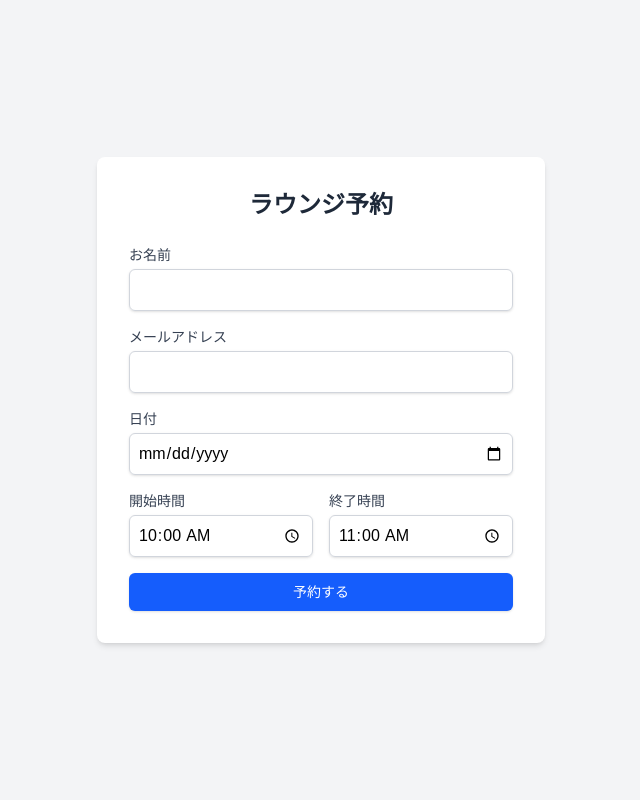
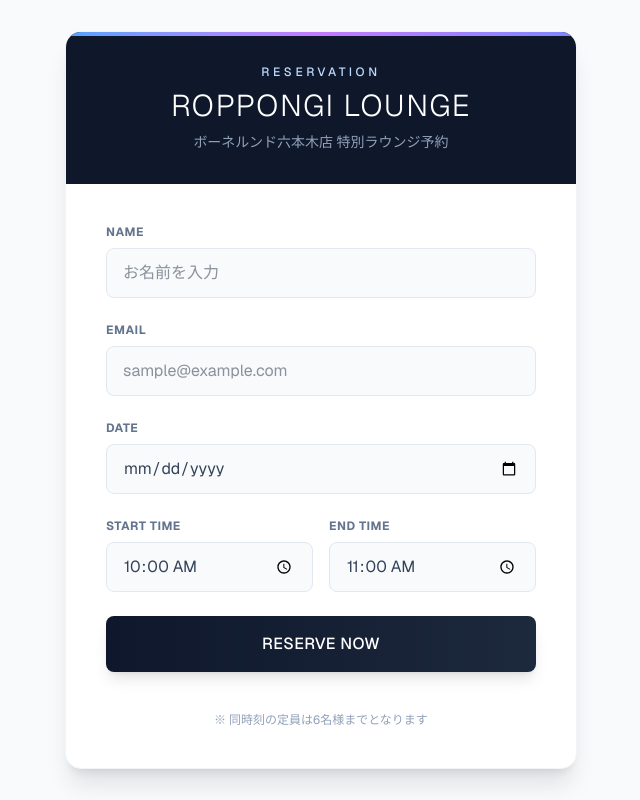
Before and after one commit to ssaa-ooo/roppongi-booking, a Next.js app: page / in a window 1280 px wide. Shown: the whole page, without its empty margins (319-959 px from the left). Built offline with nearby package versions, Linux system fonts and the light colour scheme.

Commit message:
feat: Add interactive sliders and write-back UI

```diff
--- a/app/page.tsx
+++ b/app/page.tsx
@@ -11,12 +11,14 @@
     endTime: "11:00",
   });
   const [status, setStatus] = useState("");
+  const [loading, setLoading] = useState(false);
 
   const handleSubmit = async (e: React.FormEvent) => {
     e.preventDefault();
-    setStatus("予約処理中...");
+    setLoading(true);
+    setStatus("");
 
-    // 日時を結合してISO形式に変換 (例: 2024-01-01T10:00:00)
+    try {
       const startDateTime = new Date(`${formData.date}T${formData.startTime}`);
       const endDateTime = new Date(`${formData.date}T${formData.endTime}`);
 
@@ -31,92 +33,159 @@
         }),
       });
 
+      const data = await res.json();
+
       if (res.ok) {
-      setStatus("予約が完了しました！カレンダーを確認してください。");
-      setFormData({ ...formData, name: "", email: "" }); // フォームをクリア
+        setStatus("success");
+        setFormData({ ...formData, name: "", email: "" });
       } else {
-      const errorData = await res.json();
-      setStatus(`エラー: ${errorData.message}`);
+        setStatus(data.message || "予約エラーが発生しました");
+      }
+    } catch (error) {
+      console.error(error);
+      setStatus("システムエラーが発生しました");
+    } finally {
+      setLoading(false);
     }
   };
 
   return (
-    <div className="min-h-screen bg-gray-100 flex items-center justify-center p-4">
-      <div className="bg-white p-8 rounded-lg shadow-md w-full max-w-md">
-        <h1 className="text-2xl font-bold mb-6 text-center text-gray-800">
-          ラウンジ予約
+    <div className="min-h-screen bg-slate-50 flex items-center justify-center p-6 font-sans text-slate-800">
+      <div className="max-w-lg w-full bg-white rounded-2xl shadow-xl overflow-hidden border border-slate-100">
+
+        {/* ヘッダーエリア */}
+        <div className="bg-slate-900 p-8 text-center relative overflow-hidden">
+          <div className="absolute top-0 left-0 w-full h-1 bg-gradient-to-r from-blue-400 via-purple-400 to-indigo-400"></div>
+          <p className="text-blue-200 text-xs tracking-[0.3em] font-medium mb-2">RESERVATION</p>
+          <h1 className="text-3xl font-light text-white tracking-wider">
+            ROPPONGI LOUNGE
           </h1>
+          <p className="text-slate-400 text-sm mt-2 font-light">
+            ボーネルンド六本木店 特別ラウンジ予約
+          </p>
+        </div>
 
-        <form onSubmit={handleSubmit} className="space-y-4">
+        {/* フォームエリア */}
+        <div className="p-8 md:p-10">
+          {status === "success" ? (
+            <div className="text-center py-10">
+              <div className="w-16 h-16 bg-green-100 text-green-600 rounded-full flex items-center justify-center mx-auto mb-4 text-2xl">
+                ✓
+              </div>
+              <h2 className="text-2xl font-bold text-slate-800 mb-2">Thank you</h2>
+              <p className="text-slate-500">ご予約を受け付けました。<br/>当日のお越しをお待ちしております。</p>
+              <button
+                onClick={() => setStatus("")}
+                className="mt-8 text-sm text-slate-500 underline hover:text-slate-800"
+              >
+                続けて予約する
+              </button>
+            </div>
+          ) : (
+            <form onSubmit={handleSubmit} className="space-y-6">
+
+              {/* 名前 */}
               <div>
-            <label className="block text-sm font-medium text-gray-700">お名前</label>
+                <label className="block text-xs font-bold text-slate-500 uppercase tracking-wider mb-2">
+                  Name
+                </label>
                 <input
                   type="text"
                   required
-              className="mt-1 block w-full rounded-md border border-gray-300 p-2 shadow-sm focus:border-blue-500 focus:ring-blue-500 text-black"
+                  placeholder="お名前を入力"
+                  className="w-full px-4 py-3 bg-slate-50 border border-slate-200 rounded-lg focus:outline-none focus:ring-2 focus:ring-blue-500/50 focus:border-blue-500 transition duration-200"
                   value={formData.name}
                   onChange={(e) => setFormData({ ...formData, name: e.target.value })}
                 />
               </div>
 
+              {/* メールアドレス */}
               <div>
-            <label className="block text-sm font-medium text-gray-700">メールアドレス</label>
+                <label className="block text-xs font-bold text-slate-500 uppercase tracking-wider mb-2">
+                  Email
+                </label>
                 <input
                   type="email"
                   required
-              className="mt-1 block w-full rounded-md border border-gray-300 p-2 shadow-sm focus:border-blue-500 focus:ring-blue-500 text-black"
+                  placeholder="sample@example.com"
+                  className="w-full px-4 py-3 bg-slate-50 border border-slate-200 rounded-lg focus:outline-none focus:ring-2 focus:ring-blue-500/50 focus:border-blue-500 transition duration-200"
                   value={formData.email}
                   onChange={(e) => setFormData({ ...formData, email: e.target.value })}
                 />
               </div>
 
+              {/* 日付 */}
               <div>
-            <label className="block text-sm font-medium text-gray-700">日付</label>
+                <label className="block text-xs font-bold text-slate-500 uppercase tracking-wider mb-2">
+                  Date
+                </label>
                 <input
                   type="date"
                   required
-              className="mt-1 block w-full rounded-md border border-gray-300 p-2 shadow-sm focus:border-blue-500 focus:ring-blue-500 text-black"
+                  className="w-full px-4 py-3 bg-slate-50 border border-slate-200 rounded-lg focus:outline-none focus:ring-2 focus:ring-blue-500/50 focus:border-blue-500 transition duration-200 text-slate-700"
                   value={formData.date}
                   onChange={(e) => setFormData({ ...formData, date: e.target.value })}
                 />
               </div>
 
+              {/* 時間選択 */}
               <div className="grid grid-cols-2 gap-4">
                 <div>
-              <label className="block text-sm font-medium text-gray-700">開始時間</label>
+                  <label className="block text-xs font-bold text-slate-500 uppercase tracking-wider mb-2">
+                    Start Time
+                  </label>
+                  <div className="relative">
                     <input
                       type="time"
                       required
-                className="mt-1 block w-full rounded-md border border-gray-300 p-2 shadow-sm focus:border-blue-500 focus:ring-blue-500 text-black"
+                      className="w-full px-4 py-3 bg-slate-50 border border-slate-200 rounded-lg focus:outline-none focus:ring-2 focus:ring-blue-500/50 focus:border-blue-500 transition duration-200 text-slate-700"
                       value={formData.startTime}
                       onChange={(e) => setFormData({ ...formData, startTime: e.target.value })}
                     />
                   </div>
+                </div>
                 <div>
-              <label className="block text-sm font-medium text-gray-700">終了時間</label>
+                  <label className="block text-xs font-bold text-slate-500 uppercase tracking-wider mb-2">
+                    End Time
+                  </label>
+                  <div className="relative">
                     <input
                       type="time"
                       required
-                className="mt-1 block w-full rounded-md border border-gray-300 p-2 shadow-sm focus:border-blue-500 focus:ring-blue-500 text-black"
+                      className="w-full px-4 py-3 bg-slate-50 border border-slate-200 rounded-lg focus:outline-none focus:ring-2 focus:ring-blue-500/50 focus:border-blue-500 transition duration-200 text-slate-700"
                       value={formData.endTime}
                       onChange={(e) => setFormData({ ...formData, endTime: e.target.value })}
                     />
                   </div>
                 </div>
+              </div>
 
+              {/* エラーメッセージ */}
+              {status && status !== "success" && (
+                <div className="bg-red-50 text-red-600 text-sm p-3 rounded-lg flex items-center">
+                  <span className="mr-2">⚠️</span> {status}
+                </div>
+              )}
+
+              {/* 送信ボタン */}
               <button
                 type="submit"
-            className="w-full flex justify-center py-2 px-4 border border-transparent rounded-md shadow-sm text-sm font-medium text-white bg-blue-600 hover:bg-blue-700 focus:outline-none focus:ring-2 focus:ring-offset-2 focus:ring-blue-500"
+                disabled={loading}
+                className={`w-full py-4 px-6 rounded-lg text-white font-medium tracking-wide shadow-lg transition duration-300 transform hover:-translate-y-0.5
+                  ${loading
+                    ? "bg-slate-400 cursor-not-allowed"
+                    : "bg-gradient-to-r from-slate-900 to-slate-800 hover:from-slate-800 hover:to-slate-700 hover:shadow-xl"
+                  }`}
               >
-            予約する
+                {loading ? "PROCESSING..." : "RESERVE NOW"}
               </button>
+
+              <p className="text-center text-xs text-slate-400 mt-4">
+                ※ 同時刻の定員は6名様までとなります
+              </p>
             </form>
-
-        {status && (
-          <div className={`mt-4 p-3 rounded text-center text-sm ${status.includes("完了") ? "bg-green-100 text-green-700" : "bg-red-100 text-red-700"}`}>
-            {status}
+          )}
         </div>
-        )}
       </div>
     </div>
   );
```
Lines whose indentation alone changed are shown as unchanged.
